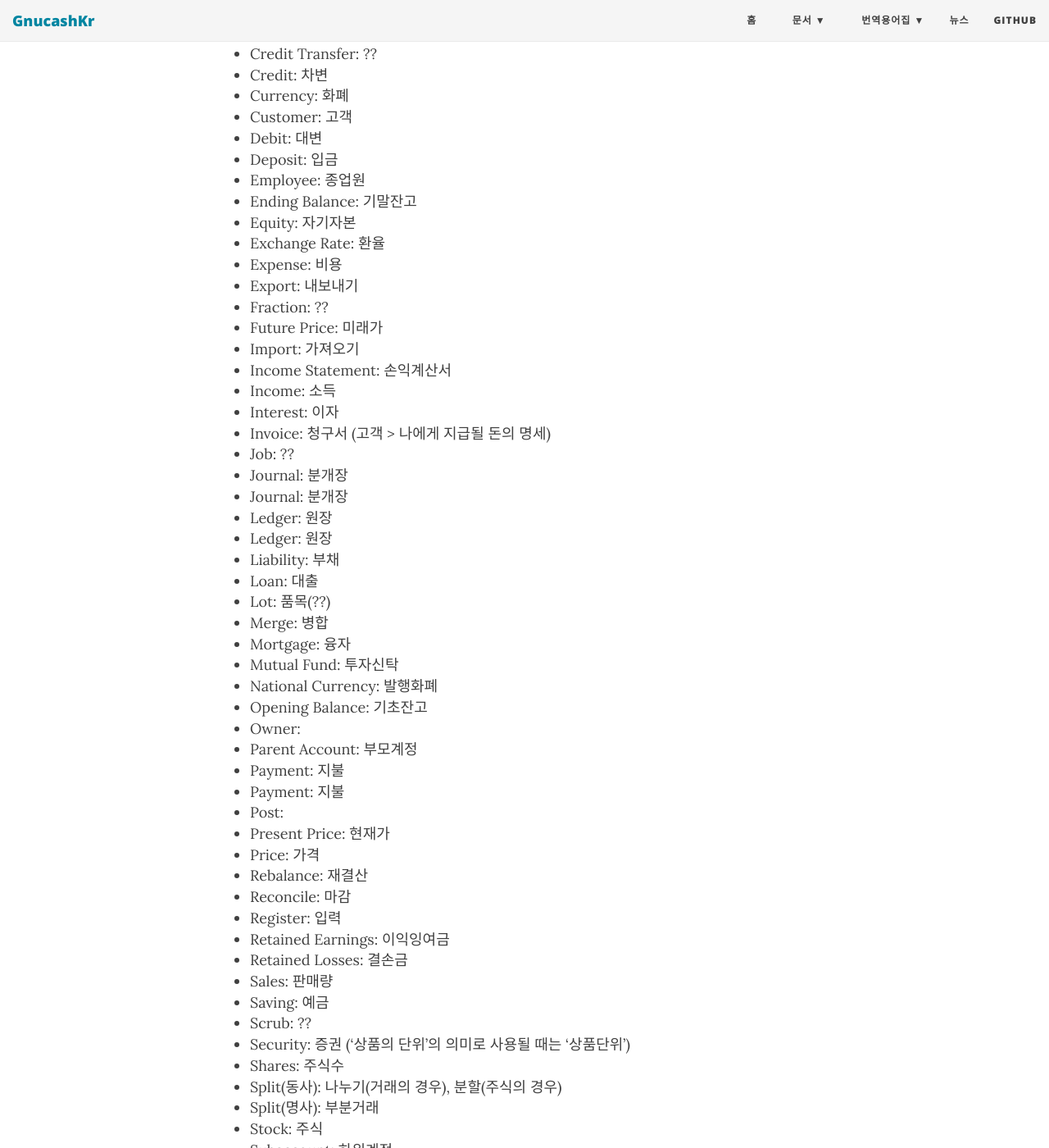
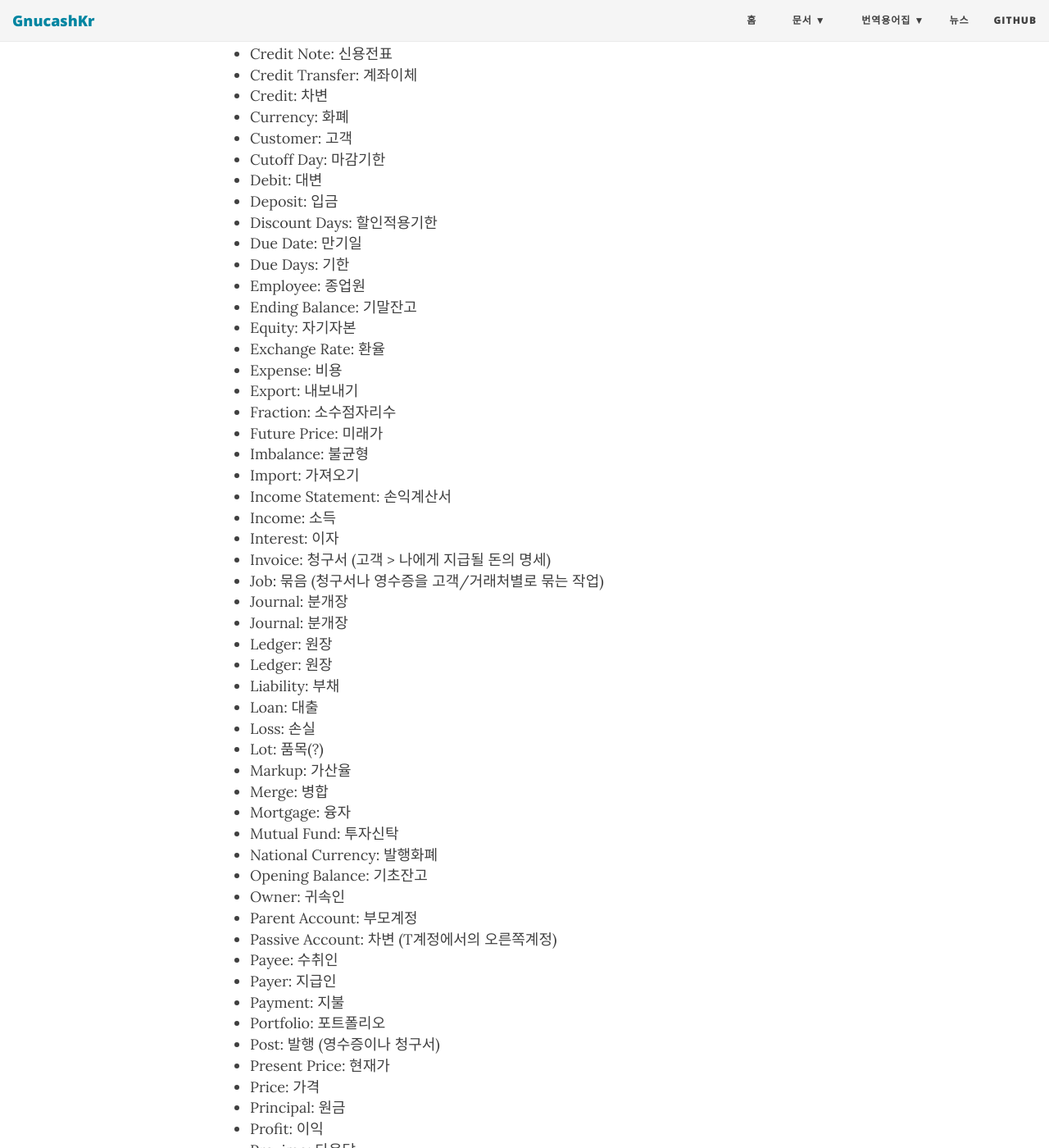
Before and after one commit to isabella232/gnucashkr.github.io, a Jekyll site: the page built from glossary/finance.md, in a window 1280 px wide and 1400 px high, scrolled down 860 px. Shown: the whole window at 82% size. Built offline with Jekyll 4.4.1, drawn with Linux system fonts in a browser that asks for light colours; nearby versions of some CDN libraries; our own code applies the rules of GitHub Pages for plain Markdown files; some of the changed text lies outside the part shown.

Commit message:
Glossary 업데이트

```diff
--- a/glossary/finance.md
+++ b/glossary/finance.md
@@ -1,9 +1,11 @@
 ---
 ---
 ## GnuCash 개념 및 회계용어 리스트
+
 - Account: 계정
 - Accounts: 계정목록
 - Action: 작업
+- Active Account: 대변 (T계정에서의 왼쪽계정)
 - Ask: 매도가
 - Asset: 자산
 - Balance Sheet: 재무상태표
@@ -21,63 +23,80 @@
 - Close: 닫기
 - Commodity: 상품
 - Credit Note: 신용전표
-- Credit Transfer: ??
+- Credit Transfer: 계좌이체
 - Credit: 차변
 - Currency: 화폐
 - Customer: 고객
+- Cutoff Day: 마감기한
 - Debit: 대변
 - Deposit: 입금
+- Discount Days: 할인적용기한
+- Due Date: 만기일
+- Due Days: 기한
 - Employee: 종업원
 - Ending Balance: 기말잔고
 - Equity: 자기자본
 - Exchange Rate: 환율
 - Expense: 비용
 - Export: 내보내기
-- Fraction: ??
+- Fraction: 소수점자리수
 - Future Price: 미래가
+- Imbalance: 불균형
 - Import: 가져오기
 - Income Statement: 손익계산서
 - Income: 소득
 - Interest: 이자
 - Invoice: 청구서 (고객 > 나에게 지급될 돈의 명세)
-- Job: ??
+- Job: 묶음 (청구서나 영수증을 고객/거래처별로 묶는 작업)
 - Journal: 분개장
 - Journal: 분개장
 - Ledger: 원장
 - Ledger: 원장
 - Liability: 부채
 - Loan: 대출
-- Lot: 품목(??)
+- Loss: 손실
+- Lot: 품목(?)
+- Markup: 가산율
 - Merge: 병합
 - Mortgage: 융자
 - Mutual Fund: 투자신탁
 - National Currency: 발행화폐
 - Opening Balance: 기초잔고
-- Owner:
+- Owner: 귀속인
 - Parent Account: 부모계정
+- Passive Account: 차변 (T계정에서의 오른쪽계정)
+- Payee: 수취인
+- Payer: 지급인
 - Payment: 지불
-- Payment: 지불
-- Post:
+- Portfolio: 포트폴리오
+- Post: 발행 (영수증이나 청구서)
 - Present Price: 현재가
 - Price: 가격
+- Principal: 원금
+- Profit: 이익
+- Proximo: 다음달
+- Quotes: 시세
 - Rebalance: 재결산
 - Reconcile: 마감
+- Recordkeeping: 기장
 - Register: 입력
 - Retained Earnings: 이익잉여금
 - Retained Losses: 결손금
 - Sales: 판매량
 - Saving: 예금
-- Scrub: ??
+- Scrub: 상쇄(?)
 - Security: 증권 ('상품의 단위’의 의미로 사용될 때는 ‘상품단위’)
 - Shares: 주식수
 - Split(동사): 나누기(거래의 경우), 분할(주식의 경우)
 - Split(명사): 부분거래
 - Stock: 주식
 - Subaccount: 하위계정
+- Symbol: 기호
 - Tax Table: 세율표
 - Tax: 세금
 - Trading: 매매
 - Transaction: 거래
+- Trial Balance: 시산표
 - Value: 값 (때때로는 가치)
 - Vendor: 거래처
 - Voucher: 내역서
```
Also changed, not shown: glossary/general.md (+21 -2 lines).
